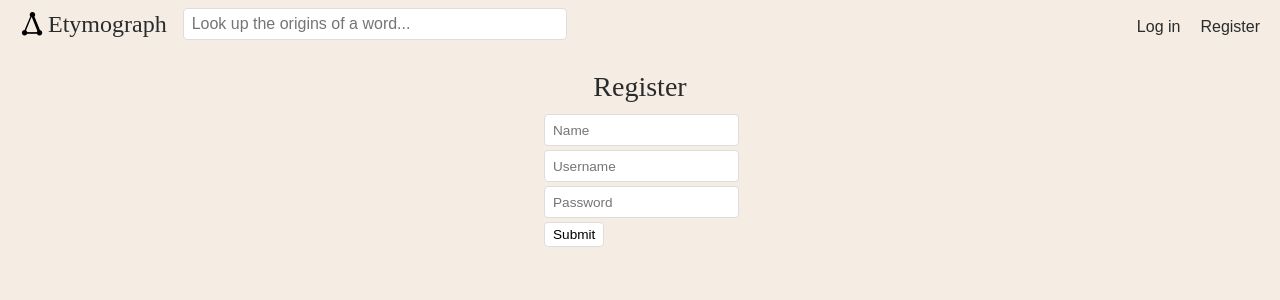
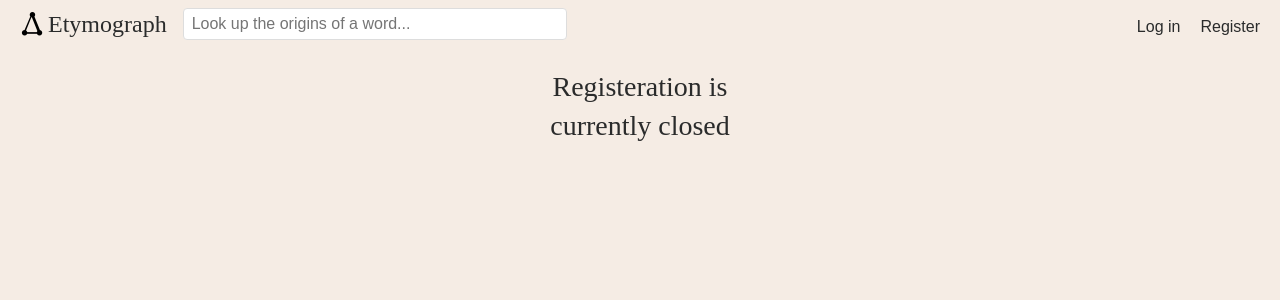
Before and after one commit to ravrahn/etymograph, a Flask app: page /register in a window 1280 px wide. Shown: the top 300 px of the page. Run offline with Flask 2, Linux system fonts and the light colour scheme; some libraries are stand-ins or nearby versions.

Commit message:
Close registration until the site is complete and ready for use.

```diff
--- a/templates/register.html
+++ b/templates/register.html
@@ -1,12 +1,14 @@
 {% extends 'base.html' %}
 {% block content %}
 <div class="add-word-body">
-    <h2 align="center">Register</h2>
+    <h2 align="center">Registeration is currently closed</h2>
+    {#
     <form action="{{ url_for('user.register') }}" method="POST">
         <div>{{ form.name(placeholder="Name", class="add-word") }}</div>
         <div>{{ form.username(placeholder="Username", class="add-word") }}</div>
         <div>{{ form.password(placeholder="Password", class="add-word") }}</div>
         <button type="submit" class="add-word-submit">Submit</form>
     </form>
+    #}
 </div>
 {% endblock %}
```
